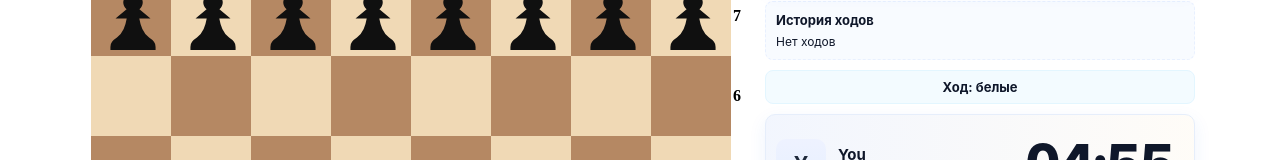
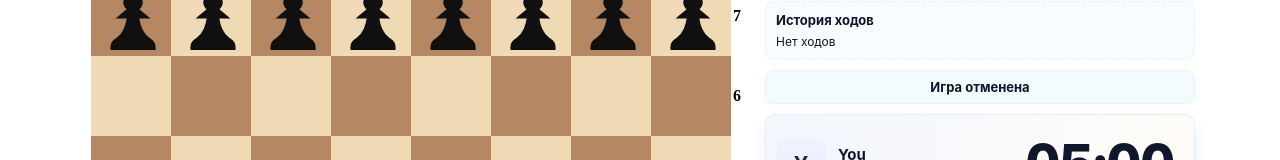
Before and after one commit to DmitryPetrakevich/chess-platform, a Vue app in the folder chess-platform-frontend/: page /play in a window 1280 px wide. Shown: the part 192-352 px from the top of the page. Built offline with nearby package versions, Linux system fonts and the light colour scheme.

Commit message:
исправли отображение prestart таймера, добавил автодокументацию в timerstore и chessboard

```diff
--- a/chess-platform-frontend/src/components/ChessClock.vue
+++ b/chess-platform-frontend/src/components/ChessClock.vue
@@ -1,6 +1,5 @@
 <template>
   <div class="chess-timer" role="region" aria-label="Chess clock">
-    <!-- Top player -->
     <div
       class="player-info player-top"
       :class="{ active: topActive }"
@@ -25,17 +24,7 @@
       </div>
     </div>
 
-    <!-- Middle: status, pre-start countdown, and moves -->
     <div class="middle">
-      <!-- Предматчевый таймер -->
-      <div
-        v-if="gameStore.prestartCountdown > 0 && !gameStore.currentTurn"
-        class="prestart"
-        aria-live="assertive"
-      >
-        <div class="prestart-label">Начало партии через</div>
-        <div class="prestart-timer">{{ gameStore.prestartCountdown }}</div>
-      </div>
 
       <!-- Moves -->
       <div class="moves-history" aria-label="Moves history">
@@ -48,13 +37,20 @@
         </div>
       </div>
 
-      <!-- Status -->
       <div class="game-status" role="status" aria-live="polite">
         {{ gameStatusText }}
       </div>
+
+      <div
+        v-if="timerStore.preSeconds > 0"
+        class="prestart-countdown"
+        aria-live="assertive"
+      >
+        <div class="prestart-label">Ожидание первого хода</div>
+        <div class="prestart-value">{{ timerStore.formattedPre }}</div>
+      </div>
     </div>
 
-    <!-- Bottom player -->
     <div
       class="player-info player-bottom"
       :class="{ active: bottomActive }"
@@ -90,7 +86,11 @@ const userStore = useUserStore();
 const gameStore = useGameStore();
 const timerStore = useTimerStore();
 
-// --- Players ---
+/**
+ * Определяет данные верхнего игрока (оппонента):
+ * - имя, рейтинг и цвет фигур.
+ * Если данных оппонента нет, используется fallback-значение ("Opponent", рейтинг 1200).
+ */
 const topPlayer = computed(() => {
   if (gameStore.opponent && Object.keys(gameStore.opponent).length) {
     return {
@@ -103,66 +103,119 @@ const topPlayer = computed(() => {
   return { username: "Opponent", blitzRating: 1200, color: fallbackColor };
 });
 
+
+/**
+ * Данные нижнего игрока (пользователь):
+ * - берётся из userStore.
+ */
 const bottomPlayer = computed(() => ({
   username: userStore.username || "You",
   blitzRating: userStore.blitzRating ?? 1200,
   color: gameStore.playerColor || "w",
 }));
 
+/**
+ * Первая буква имени игрока для аватара.
+ */
 const topInitial = computed(() => (topPlayer.value.username?.[0] || "O").toUpperCase());
+/**
+ * Первая буква имени игрока для аватара.
+ */
 const bottomInitial = computed(() => (bottomPlayer.value.username?.[0] || "Y").toUpperCase());
-
-// --- Active states ---
+/**
+ * Определяет, чей сейчас ход (чей таймер должен идти).
+ */
 const topActive = computed(() => topPlayer.value.color === gameStore.currentTurn);
+/**
+ * Определяет, чей сейчас ход (чей таймер должен идти).
+ */
 const bottomActive = computed(() => bottomPlayer.value.color === gameStore.currentTurn);
-
-// --- Timers ---
+/**
+ * Сырое значение секунд для из timerStore.
+ */
 const topTimeRaw = computed(() =>
   topPlayer.value.color === "w" ? timerStore.whiteSeconds : timerStore.blackSeconds
 );
+/**
+ * Сырое значение секунд для из timerStore.
+ */
 const bottomTimeRaw = computed(() =>
   bottomPlayer.value.color === "w" ? timerStore.whiteSeconds : timerStore.blackSeconds
 );
+/**
+ * Отформатированное отображение времени (в виде 05:00 и т.д.).
+ */
 const topTimeDisplay = computed(() =>
   topPlayer.value.color === "w" ? timerStore.formattedWhite : timerStore.formattedBlack
 );
+/**
+ * Отформатированное отображение времени (в виде 05:00 и т.д.).
+ */
 const bottomTimeDisplay = computed(() =>
   bottomPlayer.value.color === "w" ? timerStore.formattedWhite : timerStore.formattedBlack
 );
-
-// --- Moves ---
+/**
+ * Преобразует историю ходов в формат:
+ * 1. e4
+ * 2. e5
+ * и т.д.
+ */
 const formattedMoves = computed(() =>
   gameStore.moveHistory?.map((m, i) => `${i + 1}. ${m}`) || []
 );
-
-// --- Status text ---
+/**
+ * Формирует текстовое описание текущего состояния партии:
+ * - "Ничья", "Победа белых", "Ожидание первого хода", "Ход белых" и т.д.
+ */
 const gameStatusText = computed(() => {
   if (gameStore.result) {
-    if (gameStore.result.type === "draw") return "Ничья";
-    if (gameStore.result.type === "win")
+    if (gameStore.result.type === "draw") {
+      return "Ничья";
+    }
+    if (gameStore.result.type === "win") {
       return gameStore.result.winner === "w" ? "Победа белых" : "Победа чёрных";
+    }
   }
-  if (gameStore.prestartCountdown > 0 && !gameStore.currentTurn)
-    return "Ожидание первого хода...";
-  return gameStore.currentTurn
-    ? `Ход: ${gameStore.currentTurn === "w" ? "белые" : "чёрные"}`
-    : "Ожидание игроков";
+  if (timerStore.preSeconds <= 0) {
+    return "Игра отменена";
+  }
+  if (gameStore.currentTurn) {
+    return `Ход: ${gameStore.currentTurn === "w" ? "белые" : "чёрные"}`;
+  } else {
+    return "Ожидание игроков";
+  }
 });
-
+/**
+ * Проверяет, осталось ли менее 30 секунд.
+ * Используется для визуального предупреждения игрока (красный цвет, анимация).
+ * @param {number} sec - оставшееся время в секундах
+ * @returns {boolean}
+ */
 function isLowTime(sec) {
   return Number(sec) <= 30;
 }
 
-// --- Lifecycle ---
+/**
+ * При монтировании компонента запускается pre-start таймер (если игра ещё не началась).
+ * Если по истечении 15 секунд никто не сделал первый ход — партия завершается вничью.
+ */
 onMounted(() => {
-  if (gameStore.timers) {
-    timerStore.setTimes(gameStore.timers.white, gameStore.timers.black);
-  }
-  if (gameStore.currentTurn) {
-    timerStore.start(gameStore.currentTurn);
+  if (!gameStore.currentTurn && !gameStore.result) {
+    timerStore.startPreStart(15, () => {
+      gameStore.result = {
+        type: "draw",
+        reason: "no_move",
+        message: "Партия отменена: никто не сделал первый ход",
+      };
+    });
   }
 });
 
+/**
+ * Реакция на смену хода:
+ * - если текущий ход есть → запускаем соответствующий таймер (черных или белых);
+ * - если хода нет (или есть результат) → останавливаем таймер.
+ */
 watch(
   () => gameStore.currentTurn,
   (newTurn) => {
@@ -174,6 +227,9 @@ watch(
   }
 );
 
+/**
+ * При завершении партии — останавливаем таймер.
+ */
 watch(
   () => gameStore.result,
   (res) => {
@@ -181,9 +237,26 @@ watch(
   }
 );
 
+/**
+ * При размонтировании компонента останавливаем все таймеры,
+ * чтобы избежать утечек памяти или дублирования интервалов.
+ */
 onBeforeUnmount(() => {
   timerStore.stop();
 });
+
+
+/**
+ * Как только кто-то сделал первый ход — отменяем pre-start таймер.
+ */
+watch(
+  () => gameStore.currentTurn,
+  (turn) => {
+    if (turn) {
+      timerStore.cancelPreStart();
+    }
+  }
+);
 </script>
 
 <style scoped>
@@ -340,6 +413,15 @@ onBeforeUnmount(() => {
   padding: 8px;
   animation: fadeIn 0.4s ease;
 }
+
+.prestart-countdown {
+  display: flex;
+  align-items: center;
+  justify-content: center;
+  gap: 10px;
+
+}
+
 .prestart-label {
   font-size: 13px;
   font-weight: 600;
--- a/chess-platform-frontend/src/store/timerStore.js
+++ b/chess-platform-frontend/src/store/timerStore.js
@@ -1,46 +1,76 @@
-// src/stores/timerStore.js
 import { ref, computed } from "vue";
 import { defineStore } from "pinia";
 
-/**
- * Timer store с поддержкой:
- * - main timers (whiteSeconds / blackSeconds)
- * - preStart countdown (preSeconds) — короткий таймер перед первым ходом
- *
- * API:
- * - start(color), stop(), switchTurn(nextColor), reset(minutes)
- * - startPreStart(seconds, onExpiredCallback), cancelPreStart()
- */
 export const useTimerStore = defineStore("timer", () => {
+    /**
+   * Время по умолчанию (в секундах) — 5 минут.
+   * В будущем планируется доабвить еще несколько контролев
+   */
   const defaultSeconds = 5 * 60;
-
+  /**
+   * Оставшееся время у белых (в секундах).
+   */
   const whiteSeconds = ref(defaultSeconds);
+  /**
+   * Оставшееся время у черных (в секундах).
+   */
   const blackSeconds = ref(defaultSeconds);
-
+  /**
+   * Активный цвет игрока — "w", "b" или null.
+   * Определяет, чей таймер сейчас тикает.
+   */
   const activeColor = ref(null);
+  /**
+   * Флаг состояния таймера.
+   * true — если таймер запущен; false — если остановлен.
+   */
   const isRunning = ref(false);
-
-  // Pre-start
+  /**
+   * Количество секунд до начала партии.
+   *
+   * Когда 0 — предстарт не активен, партия отменяется
+   */
   const preSeconds = ref(0);
+  /**
+   * ID интервала предстартового отсчёта.
+   * Используется для его остановки.
+   */
   let preIntervalId = null;
-
-  // interval for main timers
+  /**
+   * ID интервала основного таймера.
+   */
   let mainIntervalId = null;
-
+  /**
+   * Отформатированное время для белых ("ММ:СС").
+   */
   const formattedWhite = computed(() => formatTime(whiteSeconds.value));
+  /**
+   * Отформатированное время для черных ("ММ:СС").
+   */
   const formattedBlack = computed(() => formatTime(blackSeconds.value));
+  /**
+   * Отформатированное предстартовое время (например, "10s").
+   *
+   * Если отсчёт не активен — возвращает пустую строку.
+   */
   const formattedPre = computed(() => {
     if (preSeconds.value <= 0) return "";
     return `${preSeconds.value}s`;
   });
-
+  /**
+   * Форматирует секунды в строку "ММ:СС".
+   */
   function formatTime(sec) {
     if (sec <= 0) return "00:00";
     const m = Math.floor(sec / 60).toString().padStart(2, "0");
     const s = (sec % 60).toString().padStart(2, "0");
     return `${m}:${s}`;
   }
-
+  /**
+   * Внутренняя функция — уменьшает секунды активного игрока каждую секунду.
+   *
+   * Если время закончилось, вызывает stop().
+   */
   function _tickMain() {
     if (activeColor.value === "w") {
       if (whiteSeconds.value > 0) whiteSeconds.value -= 1;
@@ -50,14 +80,22 @@ export const useTimerStore = defineStore("timer", () => {
       else stop();
     }
   }
-
+  /**
+   * Запускает основной таймер для указанного цвета.
+   *
+   * Предыдущий интервал очищается.
+   */
   function start(color) {
     activeColor.value = color;
     if (mainIntervalId) clearInterval(mainIntervalId);
     mainIntervalId = setInterval(_tickMain, 1000);
     isRunning.value = true;
   }
-
+  /**
+   * Останавливает основной таймер.
+   * Интервал очищается, флаг isRunning становится false.
+   * activeColor при этом не меняется.
+   */
   function stop() {
     if (mainIntervalId) {
       clearInterval(mainIntervalId);
@@ -65,12 +103,20 @@ export const useTimerStore = defineStore("timer", () => {
     }
     isRunning.value = false;
   }
-
+  /**
+   * Переключает ход между игроками.
+   *
+   * Если параметр не передан — автоматически переключает
+   * с белых на чёрных и наоборот.
+   */
   function switchTurn(nextColor) {
     const next = nextColor || (activeColor.value === "w" ? "b" : "w");
     start(next);
   }
-
+  /**
+   * Сбрасывает оба таймера на указанное количество минут.
+   * По умолчанию 5 минут.
+   */
   function reset(minutes = 5) {
     stop();
     const secs = Math.max(1, Math.floor(minutes)) * 60;
@@ -78,23 +124,30 @@ export const useTimerStore = defineStore("timer", () => {
     blackSeconds.value = secs;
     activeColor.value = "w";
   }
-
+  /**
+   * Устанавливает время (в секундах) для белых и чёрных.
+   *
+   * Значения округляются вниз и не могут быть меньше нуля.
+   */
   function setTimes(whiteSec, blackSec) {
     whiteSeconds.value = Math.max(0, Math.floor(whiteSec));
     blackSeconds.value = Math.max(0, Math.floor(blackSec));
   }
-
+  /**
+   * Устанавливает активный цвет без запуска таймера.
+   *
+   * Используется для визуального выделения хода.
+   */
   function setActiveColor(color) {
     activeColor.value = color;
   }
-
-  // ---------- Pre-start implementation ----------
   /**
-   * startPreStart(seconds, onExpired)
-   * - seconds: количество секунд (например 10)
-   * - onExpired: функция вызываемая, когда отсчёт дошёл до 0
+   * Запускает предстартовый отсчёт перед началом партии.
+   *
+   * Если отсчёт достигает нуля — вызывает колбэк onExpired (если задан).
+   * Если секунды равны нулю или меньше — сразу вызывает onExpired.
    */
-  function startPreStart(seconds = 10, onExpired = null) {
+  function startPreStart(seconds = 15, onExpired = null) {
     cancelPreStart();
     preSeconds.value = Math.max(0, Math.floor(seconds));
 
@@ -111,7 +164,9 @@ export const useTimerStore = defineStore("timer", () => {
       }
     }, 1000);
   }
-
+  /**
+   * Отменяет предстартовый отсчёт и сбрасывает preSeconds в 0.
+   */
   function cancelPreStart() {
     if (preIntervalId) {
       clearInterval(preIntervalId);
@@ -120,7 +175,6 @@ export const useTimerStore = defineStore("timer", () => {
     preSeconds.value = 0;
   }
 
-  // expose
   return {
     whiteSeconds,
     blackSeconds,
@@ -128,19 +182,14 @@ export const useTimerStore = defineStore("timer", () => {
     formattedBlack,
     activeColor,
     isRunning,
-
-    // pre-start
     preSeconds,
     formattedPre,
-
-    // actions
     start,
     stop,
     switchTurn,
     reset,
     setTimes,
     setActiveColor,
-
     startPreStart,
     cancelPreStart,
     formatTime,
```
